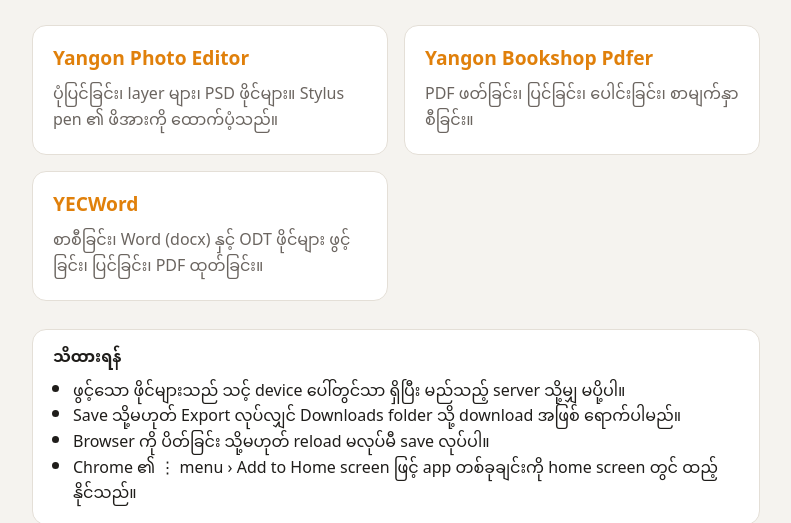
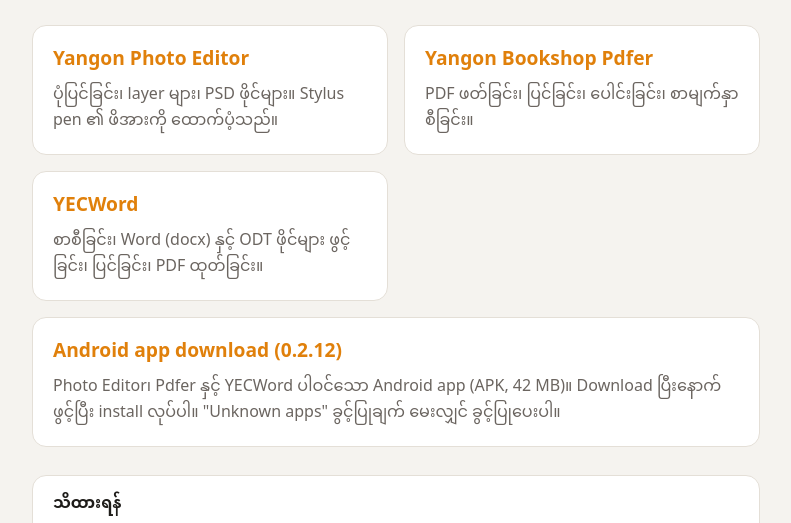
Before and after one commit to zaymann/yangon-bookshop-apps, a plain HTML site: page index.html in a window 1280 px wide. Shown: the part 234-757 px from the top of the page, without its empty margins (244-1035 px from the left). Drawn offline with Linux system fonts and the light colour scheme.

Commit message:
Android app 0.2.12 download link
Co-Authored-By: Claude Opus 5.5 <noreply@anthropic.com>

```diff
--- a/index.html
+++ b/index.html
@@ -23,6 +23,7 @@
     a.app:hover, a.app:focus-visible { border-color: var(--accent); outline: none; }
     a.app h2 { margin: 0 0 6px; font-size: 1.2rem; color: var(--accent); }
     a.app p { margin: 0; color: var(--muted); }
+    a.download { margin-top: 16px; }
     .notes { margin-top: 28px; background: var(--card); border: 1px solid var(--border); border-radius: 14px; padding: 16px 20px; }
     .notes h3 { margin: 0 0 8px; font-size: 1rem; }
     .notes ul { margin: 0; padding-left: 20px; }
@@ -53,6 +54,11 @@
     </a>
   </div>
 
+  <a class="app download" href="android/YangonBookShopApps.apk" download>
+    <h2>Android app download (0.2.12)</h2>
+    <p>Photo Editor၊ Pdfer နှင့် YECWord ပါဝင်သော Android app (APK, 42 MB)။ Download ပြီးနောက် ဖွင့်ပြီး install လုပ်ပါ။ "Unknown apps" ခွင့်ပြုချက် မေးလျှင် ခွင့်ပြုပေးပါ။</p>
+  </a>
+
   <section class="notes">
     <h3>သိထားရန်</h3>
     <ul>
```
Also changed, not shown: 1 other file.
